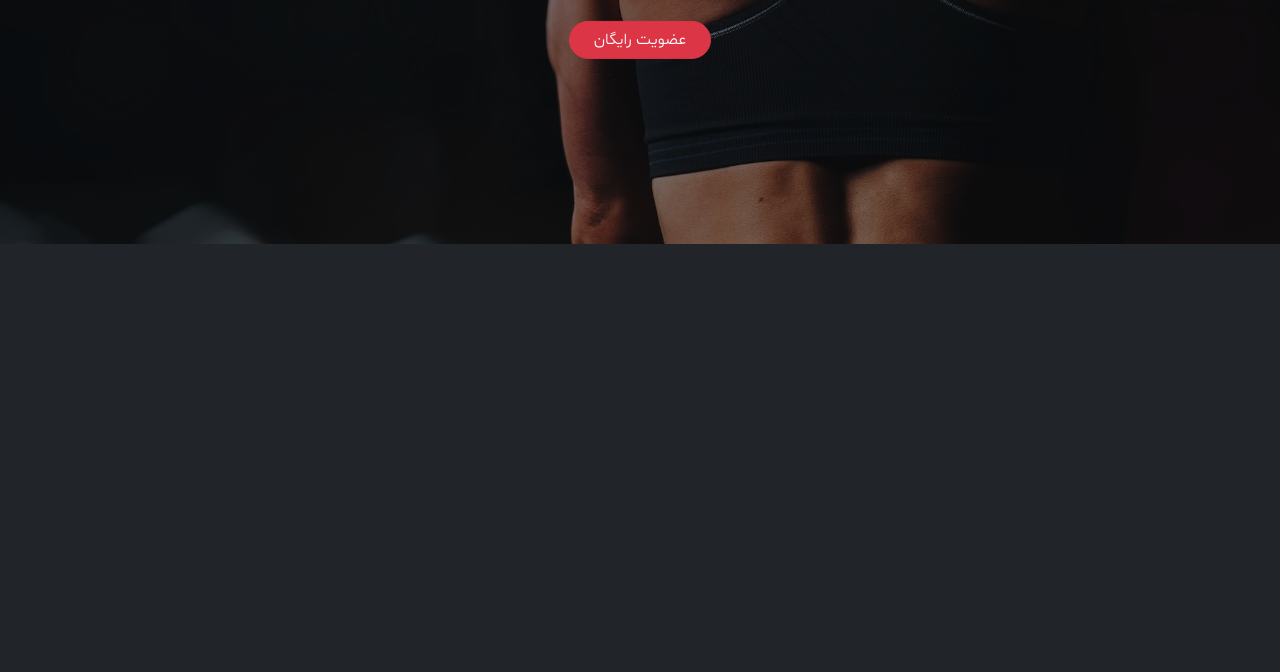
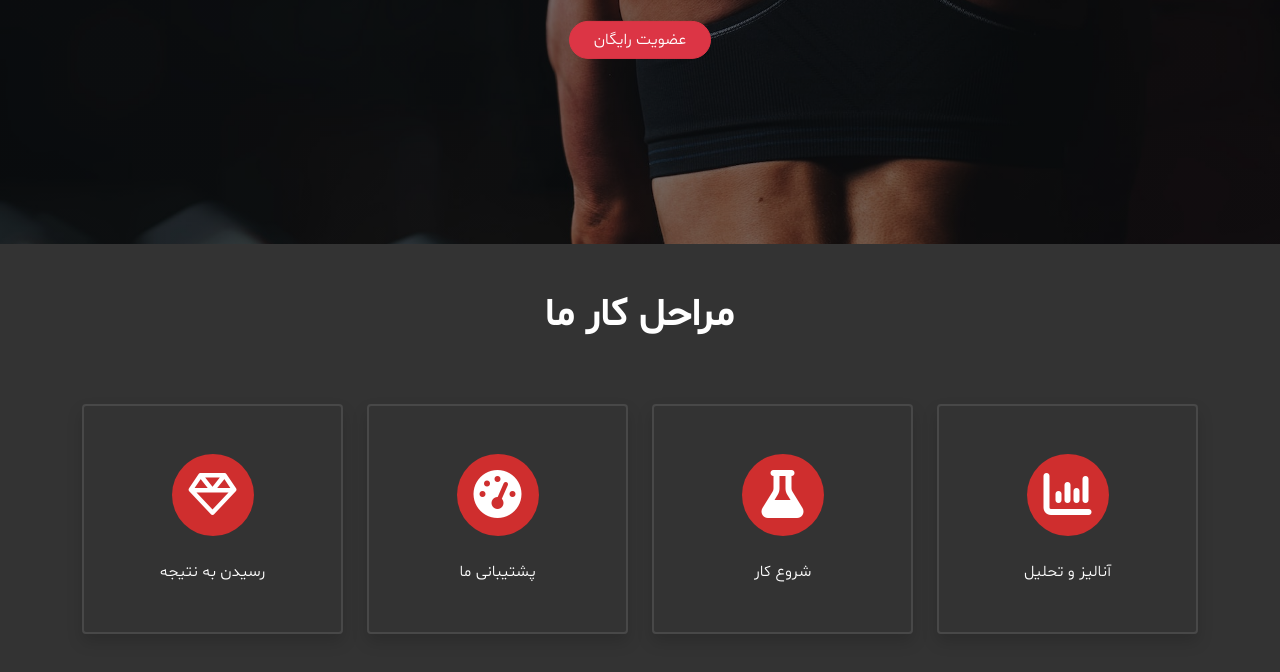
Before and after one commit to James-alderson/Persian-Templates, a plain HTML site: page Templates/01-Mega-gym/index.html in a window 1280 px wide. Shown: the part 556-1228 px from the top of the page. Before the commit the page ends 800 px from the top, so only its background shows below. Drawn offline with Linux system fonts and the light colour scheme.

Commit message:
Create 'Process' section

```diff
--- a/Templates/01-Mega-gym/index.html
+++ b/Templates/01-Mega-gym/index.html
@@ -23,7 +23,7 @@
 </head>
 <body class="bg-dark text-white">
 
-  <header class="clr-black-a clr-gray py-3 py-md-2">
+  <header class="bg-black-a clr-gray py-3 py-md-2">
     <div class="container-xxl px-md-5">
       <div class="row align-items-md-center">
         <div class="col-12 col-md-6 fs-xsmall mb-2 mb-md-0">
@@ -71,13 +71,13 @@
             <i class="fa-solid fa-bars"></i>
             <span>منو</span>
           </button>
-          <div class="navigation-menu d-flex flex-column flex-lg-row align-items-start gap-4 clr-black-a px-4 p-lg-0">
+          <div class="navigation-menu d-flex flex-column flex-lg-row align-items-start gap-4 bg-black-a px-4 p-lg-0">
             <button id="menuClose" class="btn btn-menu close-menu bg-black rounded-0">
               <i class="fa-regular fa-circle-xmark me-1 align-middle"></i>
               <span>بستن منو</span>
             </button>
             <a href="#">خانه</a>
-            <a href="#">مراحل کار ما</a>
+            <a href="#process">مراحل کار ما</a>
             <a href="#">مربیان ما</a>
             <a href="#">اطلاعات باشگاه</a>
             <a href="#">طرح ها</a>
@@ -87,9 +87,9 @@
               <button class="btn btn-menu btn-dropdown">
                 <i class="fa-solid fa-magnifying-glass"></i>
               </button>
-              <div class="dropdown-content clr-black-a shadow p-3">
+              <div class="dropdown-content bg-black-a shadow p-3">
                 <form>
-                  <input id="search" class="form-control form-search clr-black-a text-white rounded-0" type="search"
+                  <input id="search" class="form-control form-search bg-black-a text-white rounded-0" type="search"
                     name="search" placeholder="جستجو">
                 </form>
               </div>
@@ -108,6 +108,46 @@
         </div>
       </div>
     </div>
+    <!-- Process -->
+    <section id="process" class="bg-primary-a text-center p-5">
+      <div class="container-xl">
+        <h2 class="section-title">مراحل کار ما</h2>
+        <div class="row mt-5">
+          <div class="col-12 col-sm-6 col-lg my-3">
+            <div class="process__content py-5 border border-2 rounded-1 shadow">
+              <div class="process__icon bg-secondary-a rounded-circle mb-4 mx-auto p-3">
+                <i class="fa-solid fa-chart-column fa-3x"></i>
+              </div>
+              <span>آنالیز و تحلیل</span>
+            </div>
+          </div>
+          <div class="col-12 col-sm-6 col-lg my-3">
+            <div class="process__content py-5 border border-2 rounded-1 shadow">
+              <div class="process__icon bg-secondary-a rounded-circle mb-4 mx-auto p-3">
+                <i class="fa-solid fa-flask fa-3x"></i>
+              </div>
+              <span>شروع کار</span>
+            </div>
+          </div>
+          <div class="col-12 col-sm-6 col-lg my-3">
+            <div class="process__content py-5 border border-2 rounded-1 shadow">
+              <div class="process__icon bg-secondary-a rounded-circle mb-4 mx-auto p-3">
+                <i class="fa-solid fa-gauge-high fa-3x"></i>
+              </div>
+              <span>پشتیبانی ما</span>
+            </div>
+          </div>
+          <div class="col-12 col-sm-6 col-lg my-3">
+            <div class="process__content py-5 border border-2 rounded-1 shadow">
+              <div class="process__icon bg-secondary-a rounded-circle mb-4 mx-auto p-3">
+                <i class="fa-regular fa-gem fa-3x"></i>
+              </div>
+              <span>رسیدن به نتیجه</span>
+            </div>
+          </div>
+        </div>
+      </div>
+    </section>
   </main>
 
   <div class="black-filter"></div>
--- a/Templates/01-Mega-gym/src/css/main.css
+++ b/Templates/01-Mega-gym/src/css/main.css
@@ -7,7 +7,9 @@
 4. Components
    ++ clr-gray
    ++ clr-secondary
-	 ++ clr-black-a
+	 ++ bg-black-a
+	 ++ bg-primary-a
+	 ++ bg-secondary-a
    ++ fs-xsmall
 	 ++ btn-menu
 	 ++ close-menu
@@ -15,6 +17,7 @@
 	 ++ dropdown-search
 	 ++ form-search
 	 ++ btn-red
+	 ++ section-title
 5. Layout
 	 ++ header
 	 ++ logo
@@ -22,6 +25,7 @@
 	 ++ dropdown-content
 	 ++ black-filter
 	 ++ showcase
+	 ++ process
 6. Breakpoints
 	 ++ sm
 	 ++ md
@@ -32,7 +36,7 @@
    Variables
 ================ */
 :root {
-	--clr-primary: #333;
+	--clr-primary-a: #333;
 	--clr-secondary: #cf2e2e;
 	--clr-gray: #c4c4c4;
 	--clr-black-a: #0f0f0f;
@@ -74,6 +78,15 @@ a {
 	transition: color 0.25s ease-out;
 }
 
+h1,
+h2,
+h3,
+h4,
+h5,
+h6 {
+	font-weight: 700;
+}
+
 /* ===============
    Components
 =============== */
@@ -84,12 +97,22 @@ a {
 
 /* ----- clr-secondary ----- */
 .clr-secondary {
-	color: var(--clr-secondary) !important;
+	color: var(--clr-secondary);
 }
 
-/* ----- clr-black-a ----- */
-.clr-black-a {
+/* ----- bg-black-a ----- */
+.bg-black-a {
 	background-color: var(--clr-black-a) !important;
+}
+
+/* ----- bg-primary-a ----- */
+.bg-primary-a {
+	background-color: var(--clr-primary-a) !important;
+}
+
+/* ----- bg-secondary-a ----- */
+.bg-secondary-a {
+	background-color: var(--clr-secondary);
 }
 
 /* ----- fs-xsmall ----- */
@@ -172,6 +195,11 @@ a {
 	color: var(--bs-white);
 	border-color: #dc3545;
 	background-color: #dc3545;
+}
+
+/* ----- section-title ----- */
+.section-title {
+	font-size: 1.63rem;
 }
 
 /* ===============
@@ -280,6 +308,23 @@ header a:focus {
 	margin: 0 auto 1.5rem auto;
 }
 
+/* ----- process ----- */
+.process__content {
+	border-color: #484848 !important;
+	transition: box-shadow 0.3s ease-out;
+}
+.process__content:hover .process__icon {
+	transform: scale(0.9);
+}
+.process__content:hover {
+	box-shadow: none !important;
+}
+
+.process__icon {
+	width: 82px;
+	transition: transform 0.25s ease-out;
+}
+
 /* ===============
 	 Breakpoints
 =============== */
@@ -287,6 +332,10 @@ header a:focus {
 @media screen and (min-width: 576px) {
 	.showcase__title {
 		font-size: min(4.38rem, 6vw);
+	}
+
+	.section-title {
+		font-size: min(2.5rem, 4.5vw);
 	}
 }
 /* ----- md ----- */
```
